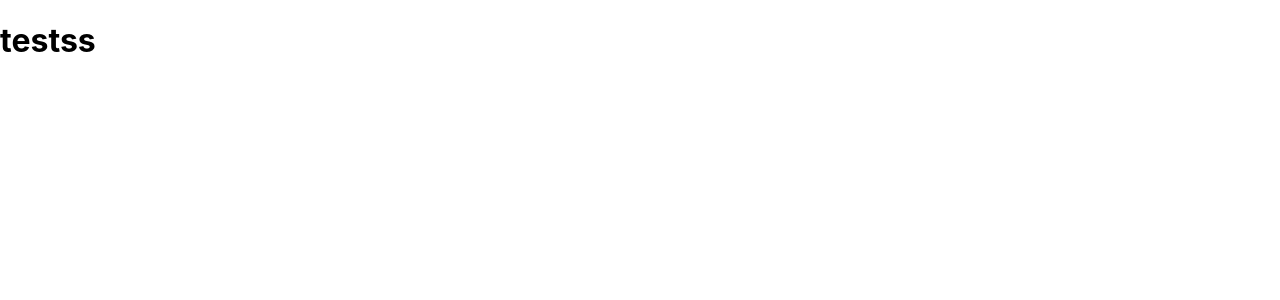
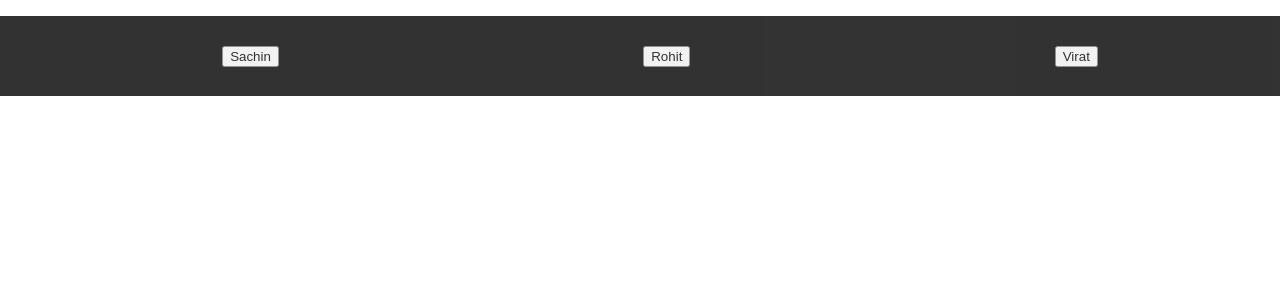
Before and after one commit to chandu9696/react_course_gfg, a React (Create React App) app: page / in a window 1280 px wide. Shown: the top 300 px of the page. Built offline with nearby package versions, Linux system fonts and the light colour scheme.

Commit message:
router part complete

```diff
--- a/package.json
+++ b/package.json
@@ -12,6 +12,7 @@
     "@types/react-dom": "^18.0.4",
     "react": "^18.1.0",
     "react-dom": "^18.1.0",
+    "react-router-dom": "^6.3.0",
     "react-scripts": "5.0.1",
     "typescript": "^4.6.4",
     "web-vitals": "^2.1.4"
--- a/public/index.html
+++ b/public/index.html
@@ -15,6 +15,7 @@
       user's mobile device or desktop. See https://developers.google.com/web/fundamentals/web-app-manifest/
     -->
     <link rel="manifest" href="%PUBLIC_URL%/manifest.json" />
+
     <!--
       Notice the use of %PUBLIC_URL% in the tags above.
       It will be replaced with the URL of the `public` folder during the build.
@@ -39,5 +40,6 @@
       To begin the development, run `npm start` or `yarn start`.
       To create a production bundle, use `npm run build` or `yarn build`.
     -->
+
   </body>
 </html>
--- a/src/App.tsx
+++ b/src/App.tsx
@@ -1,11 +1,34 @@
 import React from 'react';
 import logo from './logo.svg';
 import './App.css';
-
+import {
+  BrowserRouter,
+  Routes,
+  Route,
+  Navigate,
+} from "react-router-dom";
+import Home from './components/Home';
+import Virat from './components/VIrat';
+import Sachin from './components/Sachin';
+import Rohit from './components/Rohit';
+import UserParams from './components/UserParams';
+import ParamOperation from './components/ParamOperation';
 function App() {
   return (
     <div>
-      <h1>testss</h1>
+      <BrowserRouter>
+     <Routes>
+      <Route path="virat" element={<Virat />} />
+      <Route path="sachin" element={<Sachin />} />
+      <Route path="rohit" element={<Rohit />} />
+      <Route path="/" element={<Home />} />
+      <Route path="/user/:userId" element={<UserParams />}></Route>
+      <Route path="/:x/:operator/:y" element={<ParamOperation />}></Route>
+      <Route path="/:x///:y" element={<ParamOperation />}></Route>
+      <Route path="*" element={<Navigate to="/" />}></Route>
+
+    </Routes>
+  </BrowserRouter>
     </div>
 
   );
--- /dev/null
+++ b/src/components/Home.tsx
@@ -0,0 +1,7 @@
+import Navigator from "./Navigator";
+const Home = () => {
+<h1>This is Home</h1>
+  return <Navigator></Navigator>;
+};
+
+export default Home;
--- /dev/null
+++ b/src/components/Navigator.css
@@ -0,0 +1,16 @@
+ul
+{
+    display: flex;
+   list-style: none;
+   background-color: black;
+   opacity: 0.8;
+   justify-content: space-around;
+   height: 10vh;
+   align-items: center;
+   top:0;
+
+}
+li
+{
+    color: azure;
+}
--- /dev/null
+++ b/src/components/Navigator.tsx
@@ -0,0 +1,25 @@
+
+
+import { useNavigate } from "react-router";
+import './Navigator.css'
+const Navigator = () => {
+  const navigate = useNavigate();
+  return (
+    <>
+      <ul className="list">
+
+        <li>
+          <button onClick={() => navigate("/sachin")}>Sachin</button>
+        </li>
+        <li>
+          <button onClick={() => navigate("/rohit")}>Rohit</button>
+        </li>
+        <li>
+          <button onClick={() => navigate("/virat")}>Virat</button>
+        </li>
+      </ul>
+    </>
+  );
+};
+
+export default Navigator;
--- /dev/null
+++ b/src/components/ParamOperation.tsx
@@ -0,0 +1,24 @@
+import { useParams } from "react-router";
+const ParamOperation = () => {
+  const params = useParams<{ x: string; y: string; operator: string }>();
+  const { x, y, operator } = params;
+  let result = 0;
+  if (x && y) {
+    switch (operator) {
+      case "+":
+        result = parseInt(x) + parseInt(y);
+        break;
+      case "-":
+        result = parseInt(x) - parseInt(y);
+        break;
+      case "*":
+        result =parseInt(x) * parseInt(y);
+        break;
+      default:
+        result = parseInt(x) / parseInt(y);
+    }
+    return <div>{`${x} ${operator ?? "/"} ${y} = ${result}`}</div>;
+  }
+  return <div>Invalid Arguments</div>;
+};
+export default ParamOperation;
--- /dev/null
+++ b/src/components/Rohit.tsx
@@ -0,0 +1,14 @@
+import Navigator from "./Navigator";
+const Rohit = () => {
+  return (
+    <>
+      <Navigator></Navigator>
+      <p>In March 2005, Rohit made his List A debut for West Zone against Central Zone in Deodhar Trophy. In the same tournament, Sharma scored an unbeaten inning of 142 in 123 balls against North Zone at Udaipur. This gave Sharma an opportunity to represent India A at Abu Dhabi against Australia. Sharma was also named in the 30 man list for the upcoming ICC Champions Trophy tournament but failed to make the squad.
+
+
+Sharma made his India A debut against New Zealand A in a first-class match at Darwin in July 2006. Months later, Rohit made his Ranji Trophy debut for his Mumbai in the 2006–07 season and was a part of the victorious Mumbai team. Sharma has been a part of Mumbai's Ranji Trophy team for his entire domestic career. Rohit was appointed team captain ahead of Mumbai for the 2013–14 season after the retirement of Ajith Agarkar.</p>
+    </>
+  );
+};
+
+export default Rohit;
--- /dev/null
+++ b/src/components/Sachin.tsx
@@ -0,0 +1,11 @@
+import Navigator from "./Navigator";
+const Sachin = () => {
+  return (
+    <>
+      <Navigator></Navigator>
+      <p>Sachin Tendulkar, in full Sachin Ramesh Tendulkar, (born April 24, 1973, Bombay [Mumbai], India), Indian professional cricket player, considered by many to be one of the greatest batsmen of all time. In 2012 he became the first cricketer to score 100 centuries (100 runs in a single innings) in international play.</p>
+    </>
+  );
+};
+
+export default Sachin;
--- /dev/null
+++ b/src/components/UserParams.tsx
@@ -0,0 +1,8 @@
+import { useParams } from "react-router";
+
+const UserParams = () => {
+  const userParams = useParams<{ userId: string }>();
+  return <div>User Parameter : {userParams.userId}</div>;
+};
+
+export default UserParams;
--- /dev/null
+++ b/src/components/VIrat.tsx
@@ -0,0 +1,11 @@
+import Navigator from "./Navigator";
+const Virat = () => {
+  return (
+    <>
+      <Navigator></Navigator>
+      <p>Virat Kohli was born on 5 November 1988 in New Delhi into a Punjabi Hindu family. His father, Prem Kohli, worked as a criminal lawyer and his mother, Saroj Kohli, is a homemaker. He has an older brother, Vikash, and an older sister, Bhavna.</p>
+    </>
+  );
+};
+
+export default Virat;
```
Also changed, not shown: 1 other file (tests, documents, lock files or other folders).
